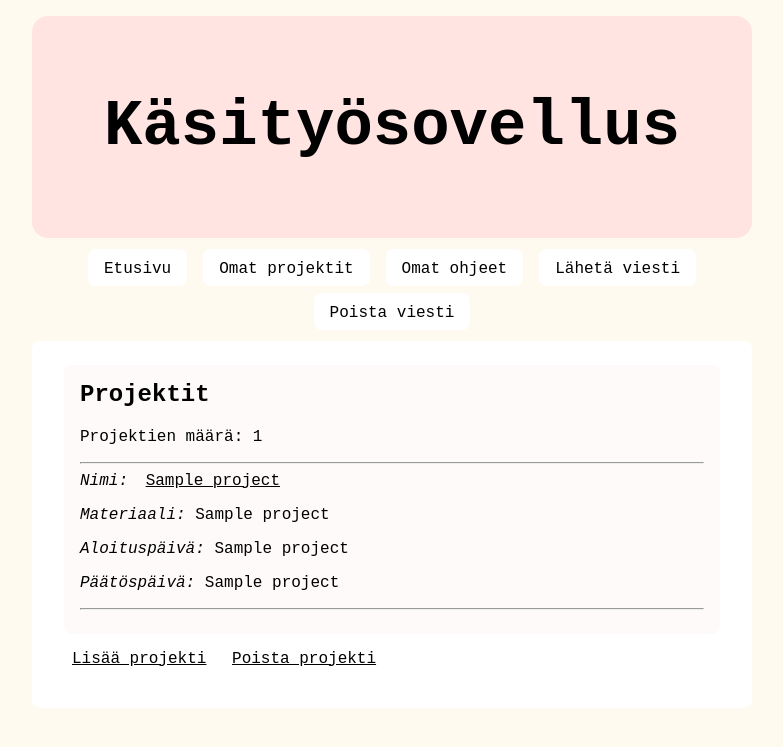
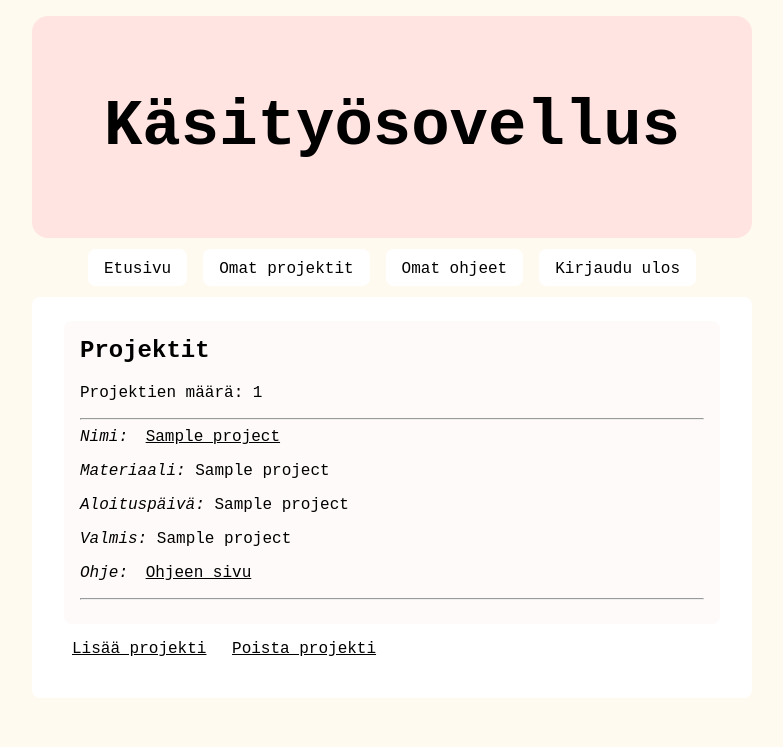
Before and after one commit to annica-henriette/Kasityosovellus, a Flask app: template templates/own_projects.html in a window 1280 px wide. Shown: the top 747 px of the page, without its empty margins (248-1031 px from the left). Run offline with Flask 3, Linux system fonts and the light colour scheme; the template is opened without the code that fills it: most values are stand-ins (such as "Sample title", 1, 10 or a date in 2020).

Commit message:
modified layout

```diff
--- a/projects.py
+++ b/projects.py
@@ -8,7 +8,7 @@ def get_projects():
     return result.fetchall()
 
 def get_my_projects(user_id):
-    sql = text("""SELECT id, name, material, start_date, finishing_date FROM projects
+    sql = text("""SELECT id, name, material, start_date, finishing_date, instruction_used FROM projects
 	       WHERE creator_id=:user_id ORDER BY name""")
     return db.session.execute(sql, {"user_id":user_id}).fetchall()
 
--- a/templates/index.html
+++ b/templates/index.html
@@ -5,7 +5,7 @@
 
 <div class="subhead">
   <h2>Etusivu</h2>
-  Olet kirjautunut sisään. <a href="/logout">Kirjaudu ulos</a>
+  Olet kirjautunut sisään.
 </div>
 
 <p>
@@ -25,6 +25,10 @@
   <hr>
   {% endfor %}
 </div>
+
+<p>
+
+<a href="/new">Lähetä viesti</a> <a href="/remove_message">Poista viesti</a>
 
 <p>
 
--- a/templates/instructions.html
+++ b/templates/instructions.html
@@ -1,7 +1,7 @@
 {% extends "layout.html" %}
 {% block content %}
 
-<h2>Ohje {{ name }}</h2>
+<h2>{{ name }}</h2>
 
 <ul>
 <li> Tekijä: {{ creator }}
--- a/templates/layout.html
+++ b/templates/layout.html
@@ -14,8 +14,7 @@
       <li><a class="nav" href="/">Etusivu</a></li>
       <li><a class="nav" href="/own_projects">Omat projektit</a></li>
       <li><a class="nav" href="/own_instructions">Omat ohjeet</a></li>
-      <li><a class="nav" href="/new">Lähetä viesti</a></li>
-      <li><a class="nav" href="/remove_message">Poista viesti</a></li>
+      <li><a class="nav" href="/logout">Kirjaudu ulos</a></li>
     </ul>
   </nav>
 
--- a/templates/own_projects.html
+++ b/templates/own_projects.html
@@ -14,7 +14,9 @@
   <p>
   <i>Aloituspäivä:</i> {{ project[3] }}
   <p>
-  <i>Päätöspäivä:</i> {{ project[4] }}
+  <i>Valmis:</i> {{ project[4] }}
+  <p>
+  <i> Ohje:</i> <a href="/instructions/{{ project[5] }}">Ohjeen sivu</a>
   <hr>
   {% endfor %}
 </div>
```
